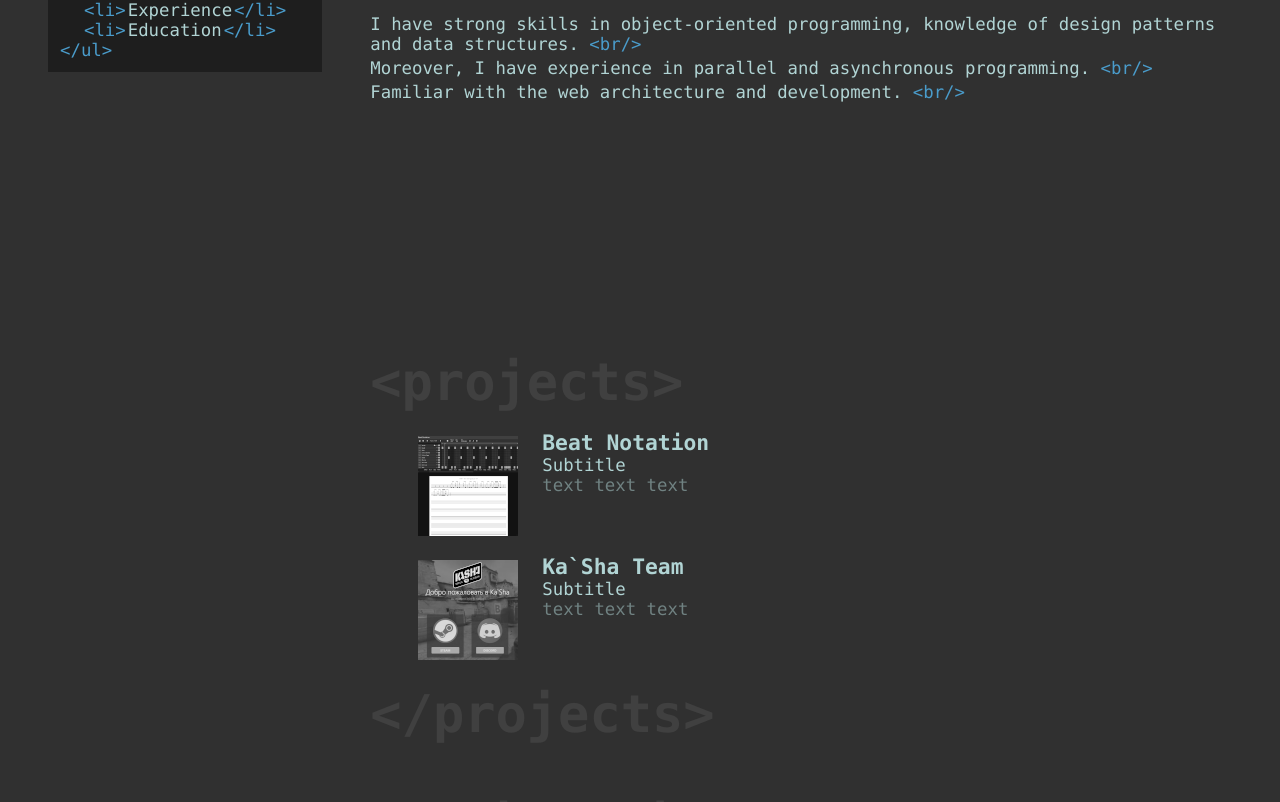
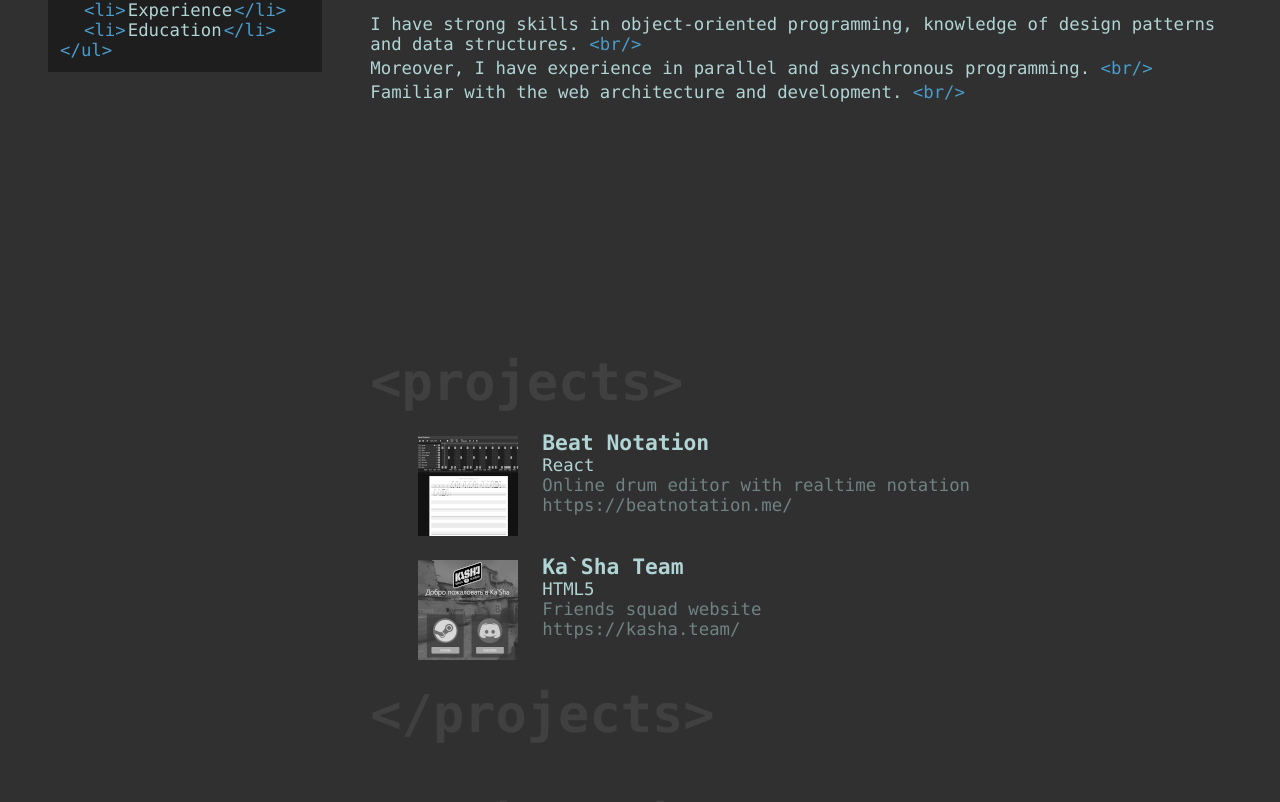
Before and after one commit to daniilpass/personal-cv, a React app in the folder web/: page / in a window 1280 px wide. Shown: the part 396-1198 px from the top of the page. Built offline with nearby package versions, Linux system fonts and the light colour scheme.

Commit message:
Fill projects info

```diff
--- a/web/src/components/templates/projects/Projects.jsx
+++ b/web/src/components/templates/projects/Projects.jsx
@@ -13,16 +13,16 @@ export function Projects() {
             <CardLink
                 cardClassName="project-card"
                 title="Beat Notation"
-                subtitle="Subtitle"
-                text="text text text"
+                subtitle="React"
+                text={<>Online drum editor with realtime notation <br/> https://beatnotation.me/</>}
                 img={BeatLogo}
                 link="https://beatnotation.me/" />
 
             <CardLink
                 cardClassName="project-card"
                 title="Ka`Sha Team"
-                subtitle="Subtitle"
-                text="text text text"
+                subtitle="HTML5"
+                text={<>Friends squad website <br/> https://kasha.team/</>}
                 img={KashaLogo}
                 link="https://kasha.team/" />
         </Block>
```
